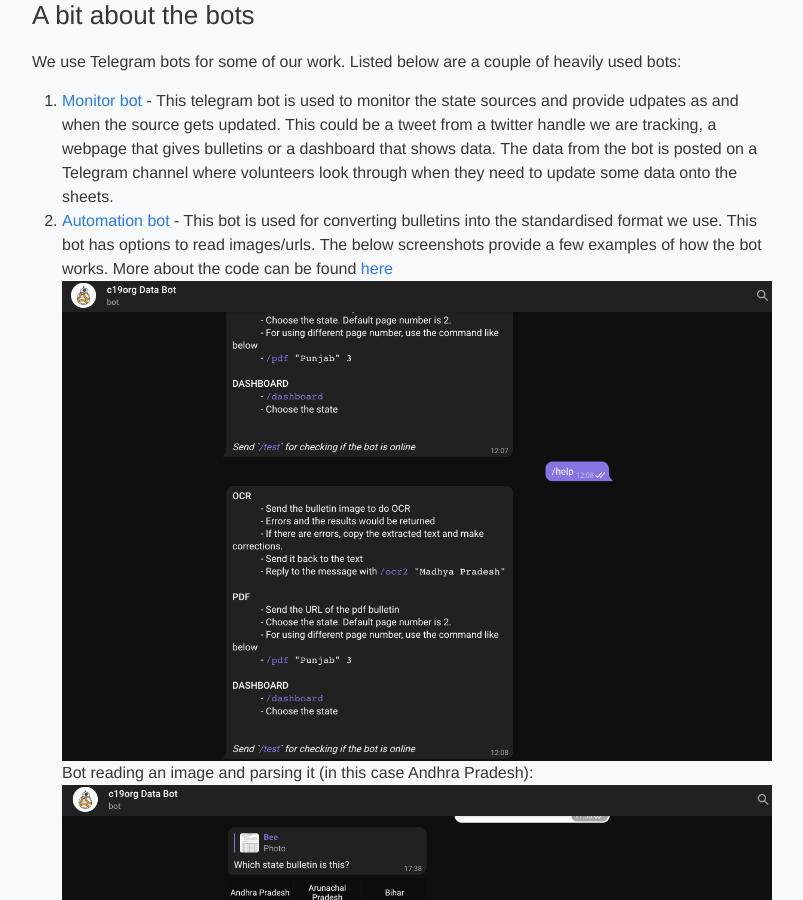
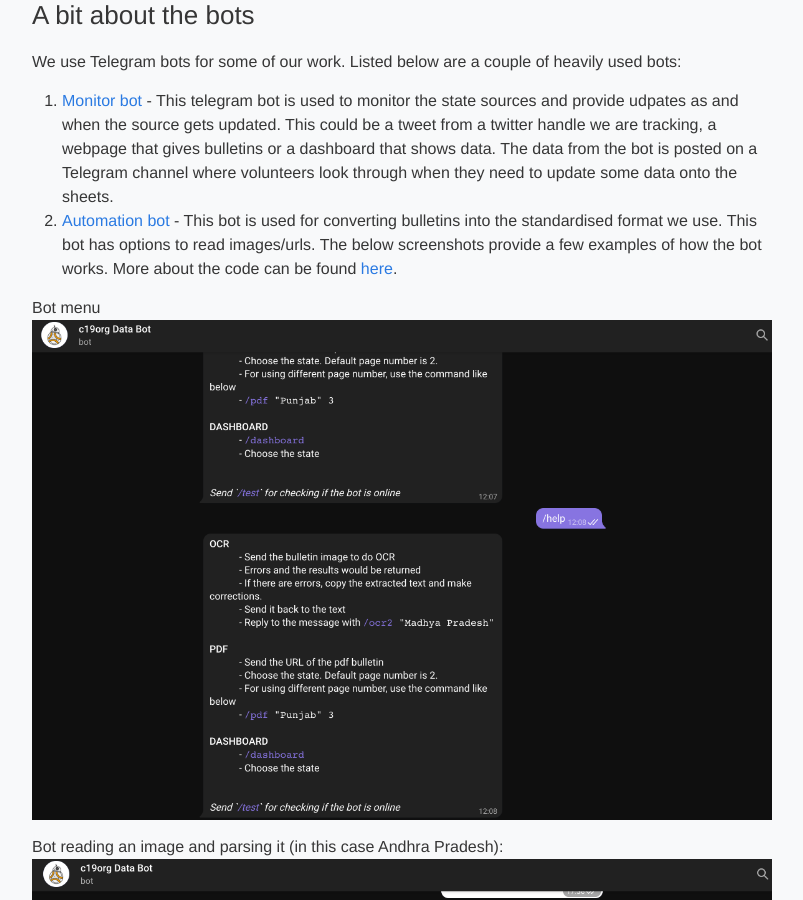
Before and after one commit to covid19india/blog, a Jekyll site: the page built from _posts/2021-08-24-operations.md, in a window 1280 px wide and 900 px high, scrolled down 2651 px. Shown: the whole window, without its empty margins (238-1041 px from the left). Built offline with Jekyll 4.4.1, drawn with Linux system fonts in a browser that asks for light colours; a script that is not in the unit is left out.

Commit message:
Update 2021-08-24-operations.md

```diff
--- a/_posts/2021-08-24-operations.md
+++ b/_posts/2021-08-24-operations.md
@@ -67,10 +67,14 @@
 ### A bit about the bots
 We use Telegram bots for some of our work. Listed below are a couple of heavily used bots:
 1. [Monitor bot](https://github.com/covid19india/monitor-bot) - This telegram bot is used to monitor the state sources and provide udpates as and when the source gets updated. This could be a tweet from a twitter handle we are tracking, a webpage that gives bulletins or a dashboard that shows data. The data from the bot is posted on a Telegram channel where volunteers look through when they need to update some data onto the sheets.
-2. [Automation bot](https://github.com/covid19india/automation-bot) - This bot is used for converting bulletins into the standardised format we use. This bot has options to read images/urls. The below screenshots provide a few examples of how the bot works. More about the code can be found [here](https://github.com/bee-rickey/webScraper)
+2. [Automation bot](https://github.com/covid19india/automation-bot) - This bot is used for converting bulletins into the standardised format we use. This bot has options to read images/urls. The below screenshots provide a few examples of how the bot works. More about the code can be found [here](https://github.com/bee-rickey/webScraper).
+
+Bot menu
 ![Automation Bot Example](/assets/images/bot-help.png)
+
 Bot reading an image and parsing it (in this case Andhra Pradesh):
 ![Automation Bot Image Parsing](/assets/images/bot-ap.png)
+
 Bot output after it parses the image (in this case Andhra Pradesh):
 ![Automation Bot Output](/assets/images/bot-output.png)
 
```
